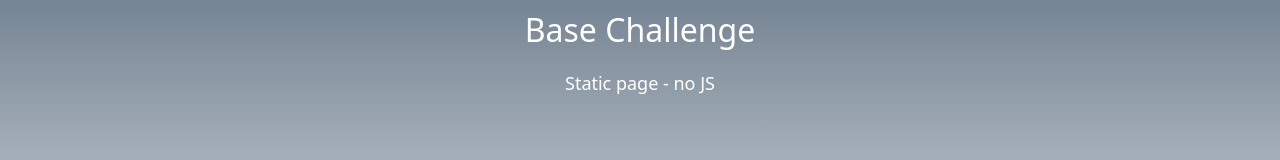
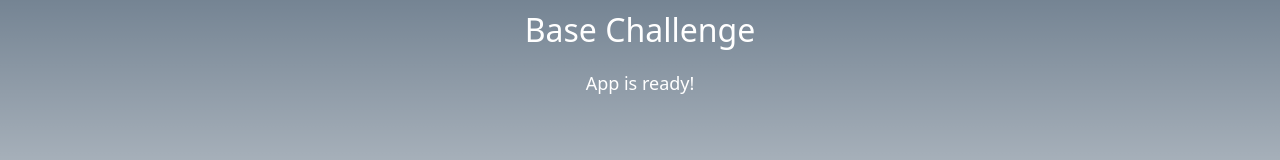
Before and after one commit to Iornenge-tesem/base-challenge, a Next.js app: page / in a window 1280 px wide. Shown: the part 349-509 px from the top of the page. Built offline with nearby package versions, Linux system fonts and the light colour scheme; no server answers.

Commit message:
Add SDK ready() call back - required to dismiss Base splash screen

```diff
--- a/app/page.tsx
+++ b/app/page.tsx
@@ -1,5 +1,23 @@
-// Server Component - no JavaScript
+'use client'
+
+import { useEffect, useState } from 'react'
+
 export default function Home() {
+  const [ready, setReady] = useState(false)
+
+  useEffect(() => {
+    // Call SDK ready to dismiss splash screen
+    import('@farcaster/miniapp-sdk').then(({ sdk }) => {
+      sdk.actions.ready().then(() => {
+        setReady(true)
+      }).catch(() => {
+        setReady(true) // Continue even if SDK fails
+      })
+    }).catch(() => {
+      setReady(true) // Continue if import fails (not in miniapp)
+    })
+  }, [])
+
   return (
     <div style={{
       minHeight: '100vh',
@@ -11,7 +29,7 @@ export default function Home() {
     }}>
       <div>
         <h1 style={{ fontSize: '32px', marginBottom: '16px' }}>Base Challenge</h1>
-        <p style={{ fontSize: '18px' }}>Static page - no JS</p>
+        <p style={{ fontSize: '18px' }}>{ready ? 'App is ready!' : 'Loading...'}</p>
       </div>
     </div>
   )
```
